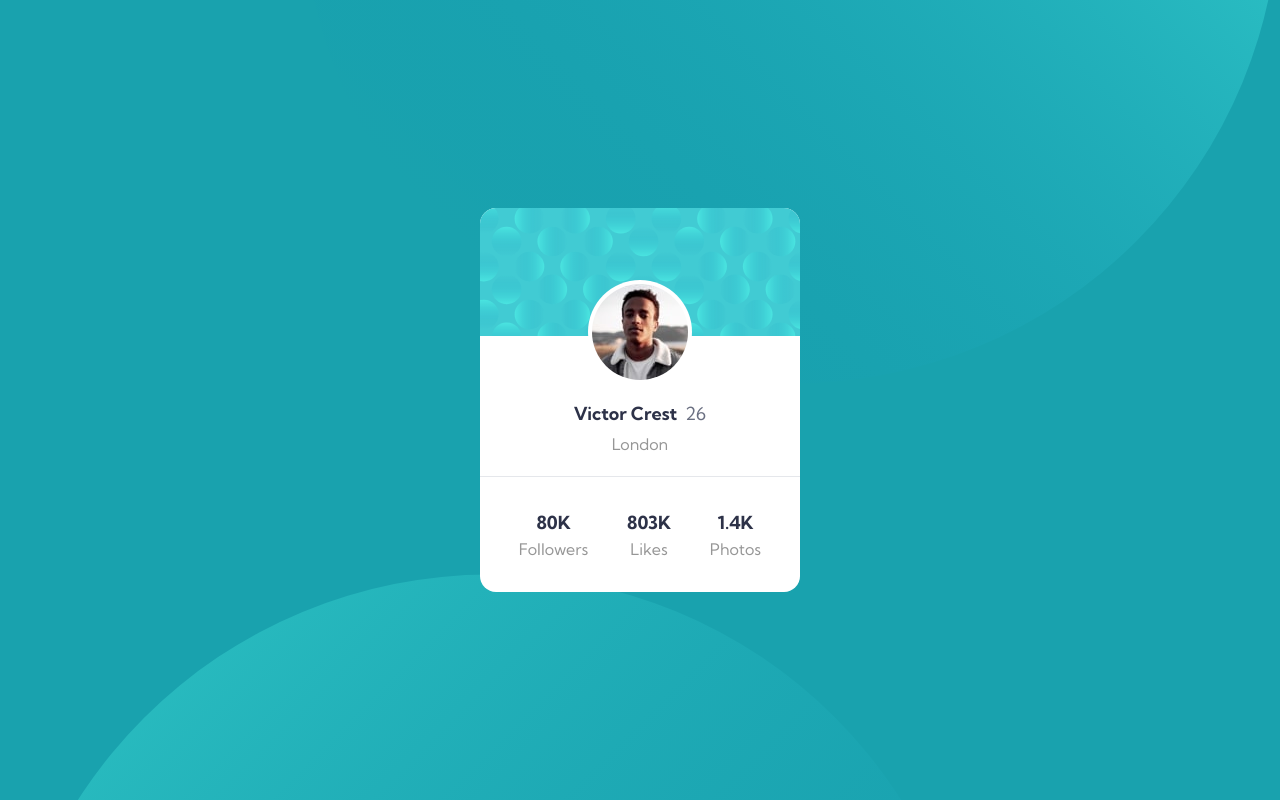
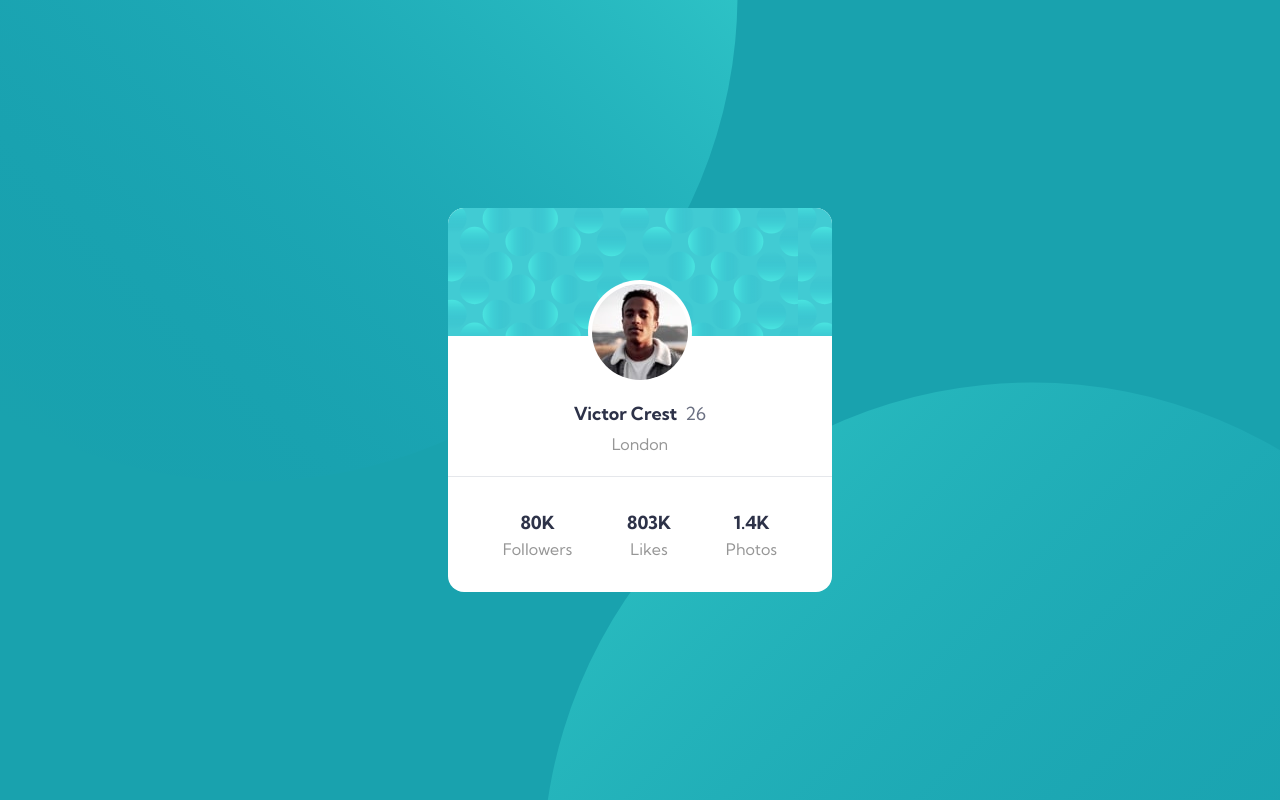
Before and after one commit to RyelBanfield/profile-card-component, a React (Vite) app: page / in a window 1280 px wide. Built offline with nearby package versions, Linux system fonts and the light colour scheme.

Commit message:
Adjust background SVGs for MD screens

```diff
--- a/src/App.tsx
+++ b/src/App.tsx
@@ -1,7 +1,7 @@
 const App = () => (
-  <div className="h-screen bg-dark-cyan bg-[url('/src/assets/bg-pattern-top.svg')]  bg-[right_bottom_26rem] bg-no-repeat">
-    <div className="h-full bg-transparent bg-[url('/src/assets/bg-pattern-bottom.svg')] bg-[left_bottom_-47rem] bg-no-repeat flex justify-center items-center">
-      <div className="bg-white rounded-2xl h-96 w-80">
+  <div className="h-screen bg-dark-cyan bg-[url('/src/assets/bg-pattern-top.svg')] bg-[right_7rem_bottom_20rem] md:bg-[left_-15rem_top_-31rem] bg-no-repeat">
+    <div className="h-full bg-transparent bg-[url('/src/assets/bg-pattern-bottom.svg')] bg-[left_8rem_bottom_-38rem] md:bg-[right_-15rem_bottom_-35rem] bg-no-repeat flex justify-center items-center">
+      <div className="bg-white rounded-2xl h-96 w-80 md:w-96">
         <div className="bg-[url('/src/assets/bg-pattern-card.svg')] h-1/3 rounded-t-2xl" />
         <div className="h-2/3 relative flex flex-col">
           <div className="flex justify-center mb-16">
```
